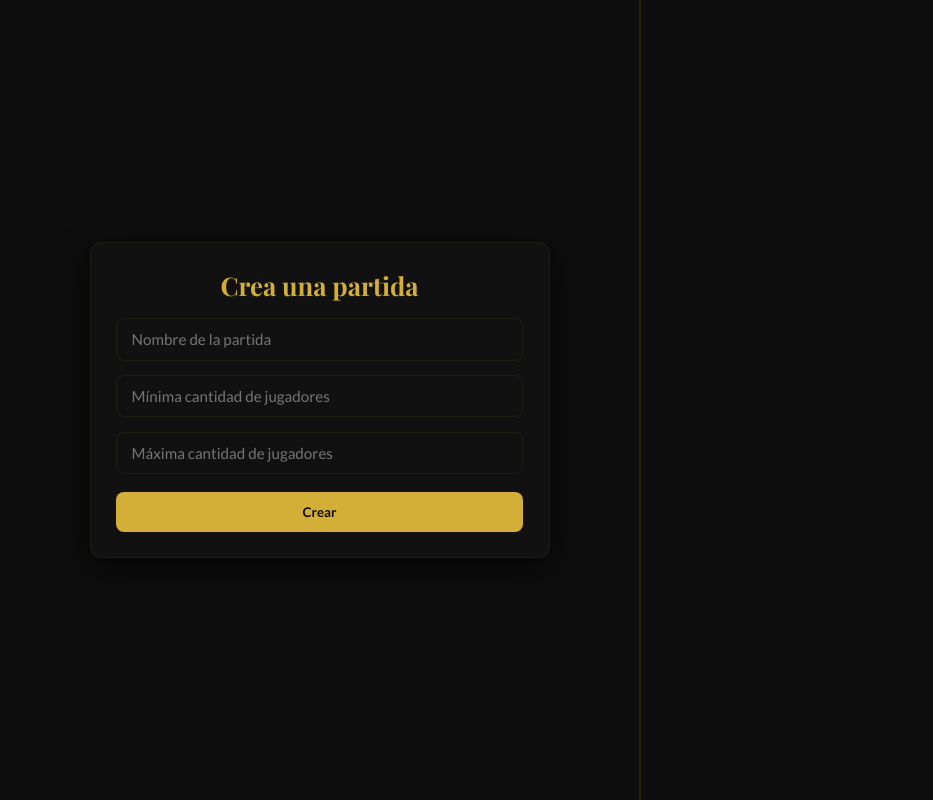
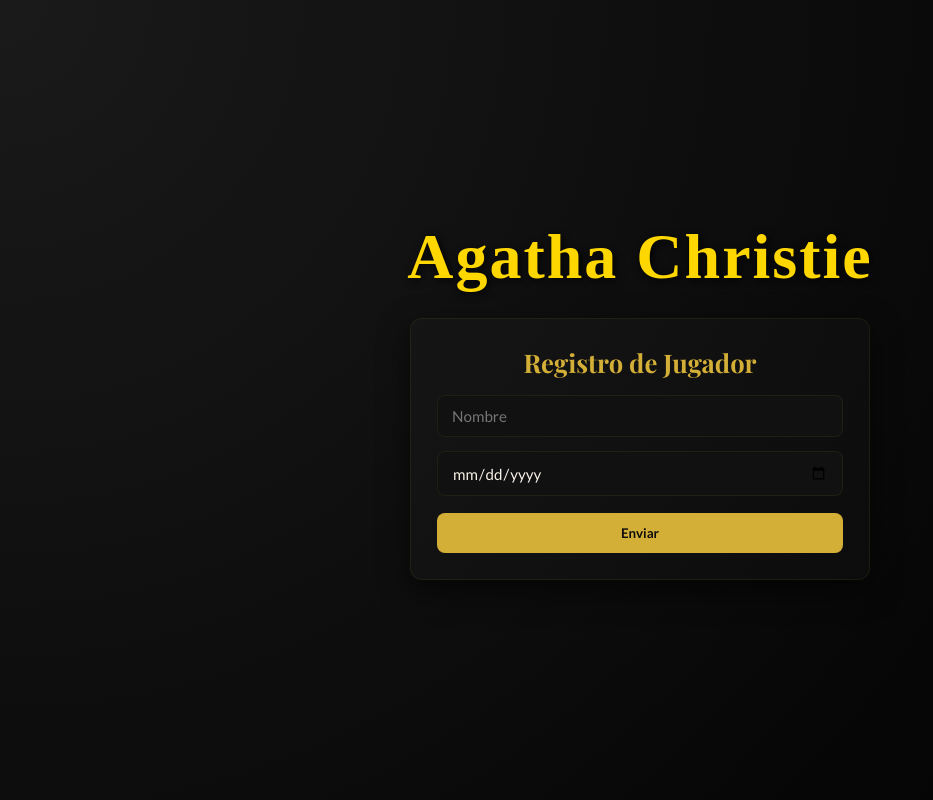
Before and after one commit to IngSoft1-NoEntre/frontend, a React (Vite) app: page / in a window 1280 px wide. Shown: the whole page, without its empty margins (0-933 px from the left). Built offline with nearby package versions, Linux system fonts and the light colour scheme.

Commit message:
ING-8 Implementación de Componente JugadorForm + estilos .css + navegación con BrowserRouter

```diff
--- a/src/App.jsx
+++ b/src/App.jsx
@@ -1,17 +1,26 @@
-import './App.css'
-import GameForm from './GameForm'
+import './App.css';
+import { Routes, Route } from 'react-router-dom';
+import GameForm from './components/GameForm';
+import JugadorForm from './components/JugadorForm';
+// import LobbyContainer from "./components/LobbyContainer";
 
 function App() {
-
   return (
+    <Routes>
+      <Route path="/" element={<JugadorForm/>} />
+      <Route path="/home" element={
         <main className="contenedor">
           <section className="izquierda">
             <GameForm />
           </section>
           <section className="derecha">
-        {/* componente agus*/}
+            {/* componente */}
           </section>
         </main>
-  )
+      } />
+      {/* <Route path="/lobby/:partidaId" element={<LobbyContainer />} /> */}
+    </Routes>
+  );
 }
-export default App
+
+export default App;
--- /dev/null
+++ b/src/components/JugadorForm.css
@@ -0,0 +1,106 @@
+/* Fondo pantalla centrado */
+.pantalla {
+  display: flex;
+  justify-content: center;
+  flex-direction: column;
+  align-items: center;
+  height: 100vh;
+  background: radial-gradient(circle at top left, #1a1a1a, #000);
+}
+
+/* Tarjeta base */
+.card {
+  width: 100%;
+  max-width: 460px;
+  background: rgba(255, 255, 255, 0.02);
+  border: 1px solid rgba(212, 175, 55, 0.08);
+  border-radius: 12px;
+  padding: 1.6rem;
+  box-shadow: 0 10px 30px rgba(0, 0, 0, 0.6);
+  text-align: center;
+  min-height: 100px;
+}
+
+.titulo-agatha {
+  font-family: 'Playfair Display', serif;
+  font-size: 4rem; /* antes 3rem */
+  color: var(--gold);
+  text-shadow: 2px 2px 6px rgba(0, 0, 0, 0.6);
+  margin-bottom: 1.5rem;
+  /* margin-top: 1rem; */
+  letter-spacing: 2px; /* más aire entre letras */
+  text-align: center;
+  font-family: 'Nosifer', cursive;
+  font-size: 4rem;
+  color: #d4af37;
+  text-shadow: 2px 2px 6px rgba(0,0,0,0.8);
+}
+
+.titulo-agatha {
+  font-family: 'UnifrakturCook', cursive;
+  font-size: 4rem;
+  color: #FFD700; /* dorado */
+  text-shadow: 2px 2px 8px rgba(0,0,0,0.9); /* sombra para resaltar */
+  letter-spacing: 2px; /* opcional, para darle más aire */
+}
+
+/* Título */
+.card h2 {
+  font-family: 'Playfair Display', serif;
+  color: var(--gold);
+  font-size: 1.6rem;
+  margin-bottom: 1rem;
+}
+
+/* Formulario */
+.game-form {
+  display: flex;
+  flex-direction: column;
+  gap: 0.9rem;
+}
+
+/* Inputs */
+.game-form input {
+  padding: 0.7rem 0.9rem;
+  border-radius: 8px;
+  border: 1px solid rgba(212, 175, 55, 0.08);
+  background: #111;
+  color: var(--text);
+  font-family: 'Lato', sans-serif;
+  font-size: 0.95rem;
+  outline: none;
+}
+
+/* Quitar flechas en inputs numéricos */
+.game-form input[type=number]::-webkit-inner-spin-button,
+.game-form input[type=number]::-webkit-outer-spin-button {
+  -webkit-appearance: none;
+  margin: 0;
+}
+.game-form input[type=number] {
+  appearance: textfield;
+}
+
+/* Focus */
+.game-form input:focus {
+  border-color: var(--gold);
+  box-shadow: 0 0 8px rgba(212, 175, 55, 0.3);
+}
+
+/* Botón CTA */
+.btn-cta {
+  margin-top: 0.2rem;
+  padding: 0.75rem;
+  border-radius: 8px;
+  border: none;
+  background: var(--gold);
+  color: var(--bg);
+  font-weight: 700;
+  font-family: 'Lato', sans-serif;
+  cursor: pointer;
+  transition: transform 0.12s ease, background 0.12s ease;
+}
+.btn-cta:hover {
+  background: var(--burg);
+  transform: translateY(-2px);
+}
--- /dev/null
+++ b/src/components/JugadorForm.jsx
@@ -0,0 +1,72 @@
+import { useState } from 'react';
+import { useNavigate } from 'react-router-dom';
+import '../components/JugadorForm.css';
+
+function JugadorForm() {
+  const [nombre, setNombre] = useState('');
+  const [fechaNacimiento, setFechaNacimiento] = useState('');
+  const [errorMsg, setErrorMsg] = useState("");
+
+  const navigate = useNavigate();
+
+  const handleSubmit = async (e) => {
+    e.preventDefault();
+
+    try {
+      const res = await fetch('http://localhost:8000/auth/jugadores/', {
+        method: 'POST',
+        headers: { 'Content-Type': 'application/json' },
+        body: JSON.stringify({
+          nombre: nombre,
+          fecha_nacimiento: fechaNacimiento
+        })
+      });
+
+      if (!res.ok) {
+        const errorData = await res.json();
+        throw new Error(errorData.detail || 'Error al crear jugador');
+      }
+
+      const data = await res.json();
+      console.log('Respuesta del backend-JugadorForm:', data);
+      localStorage.setItem('token', data.access_token);
+      localStorage.setItem('usuario', nombre);
+
+      navigate('/home'); // redirige a home
+    } catch (error) {
+      console.error('Error en el Registro de Jugador:', error);
+      // mostrar un mensaje por pantalla
+      setErrorMsg(error.message);
+    }
+  };
+
+  return (
+    <div className="pantalla"
+    >
+      <h1 className="titulo-agatha">Agatha Christie</h1>
+      <div className="card">
+        <h2>Registro de Jugador</h2>
+        <form onSubmit={handleSubmit} className="game-form">
+          <input
+            type="text"
+            placeholder="Nombre"
+            value={nombre}
+            onChange={(e) => setNombre(e.target.value)}
+            required
+          />
+          <input
+            type="date"
+            value={fechaNacimiento}
+            aria-label="Fecha de nacimiento"
+            onChange={(e) => setFechaNacimiento(e.target.value)}
+            required
+          />
+          {errorMsg && <div className="error-banner">⚠️ {errorMsg}</div>}
+          <button type="submit" className="btn-cta">Enviar</button>
+        </form>
+      </div>
+    </div>
+  );
+}
+
+export default JugadorForm;
```
Also changed, not shown: src/main.jsx (+8 -7 lines). Lines whose indentation alone changed are shown as unchanged.
